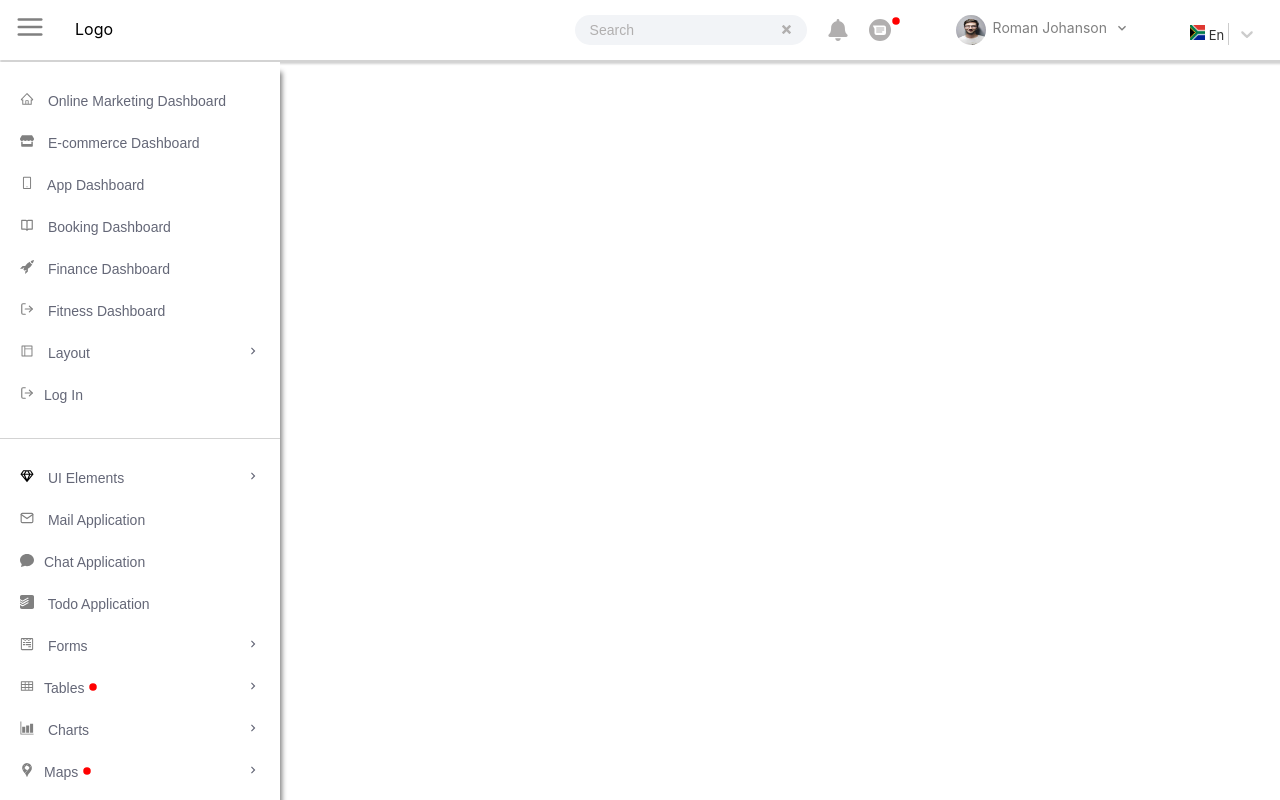
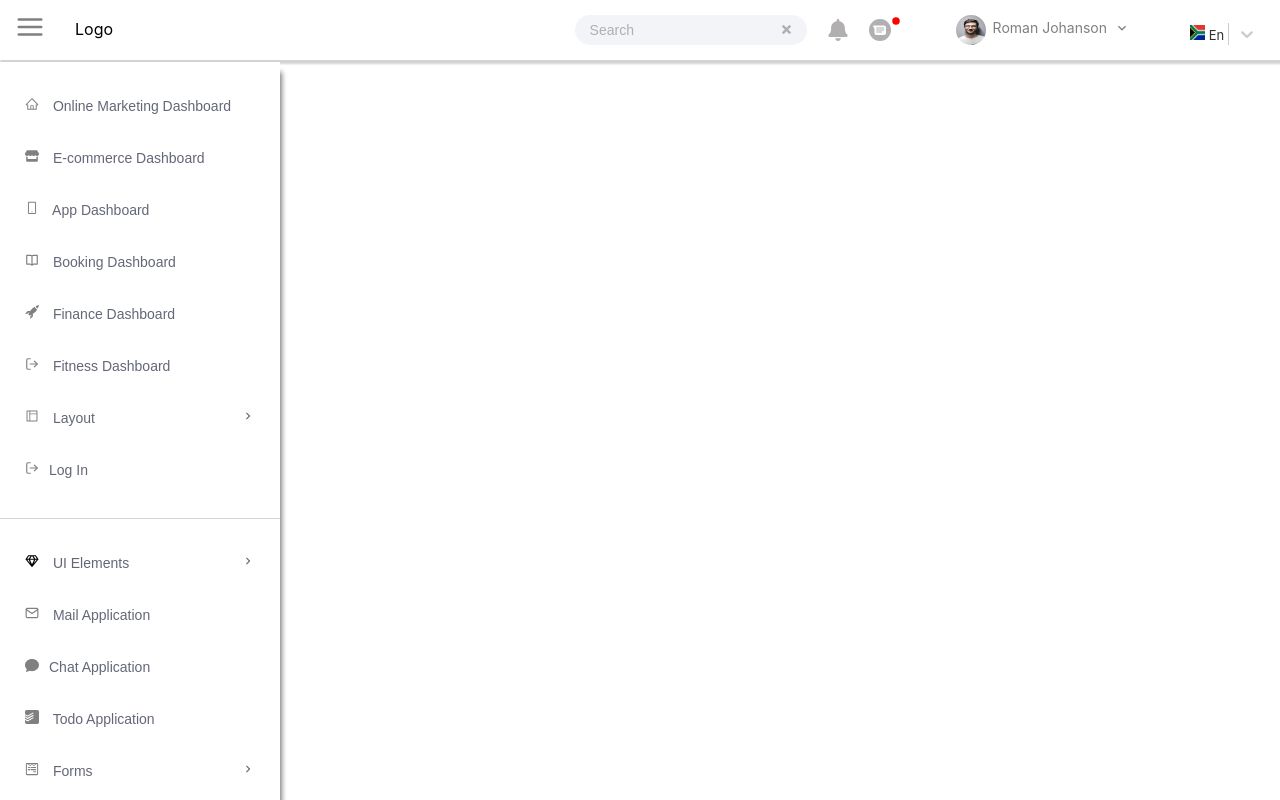
Before and after one commit to Zaibi727/Collection-of-Designs, a React (Create React App) app: page / in a window 1280 px wide. Built offline with nearby package versions, Linux system fonts and the light colour scheme.

Commit message:
Update thirtyFirst.module.css

```diff
--- a/src/components/ThirtyFirst/thirtyFirst.module.css
+++ b/src/components/ThirtyFirst/thirtyFirst.module.css
@@ -227,7 +227,7 @@ box-shadow: 2px 2px 6px 5px lightgrey;
   }
 .largUl1{
     list-style: none;
-    padding: 10px 20px;
+    padding: 10px 0px;
 }
 .largUl1 li{
     font-size: 14px;
@@ -235,6 +235,10 @@ box-shadow: 2px 2px 6px 5px lightgrey;
     margin-top: 20px;
     color: #646777;
     font-family: sans-serif;
+    padding: 5px 25px;
+}
+.largUl1 li:hover{
+    background-color: rgb(244, 251, 253);
 }
 .largUl1 li span{
     margin-right: 10px;
```
